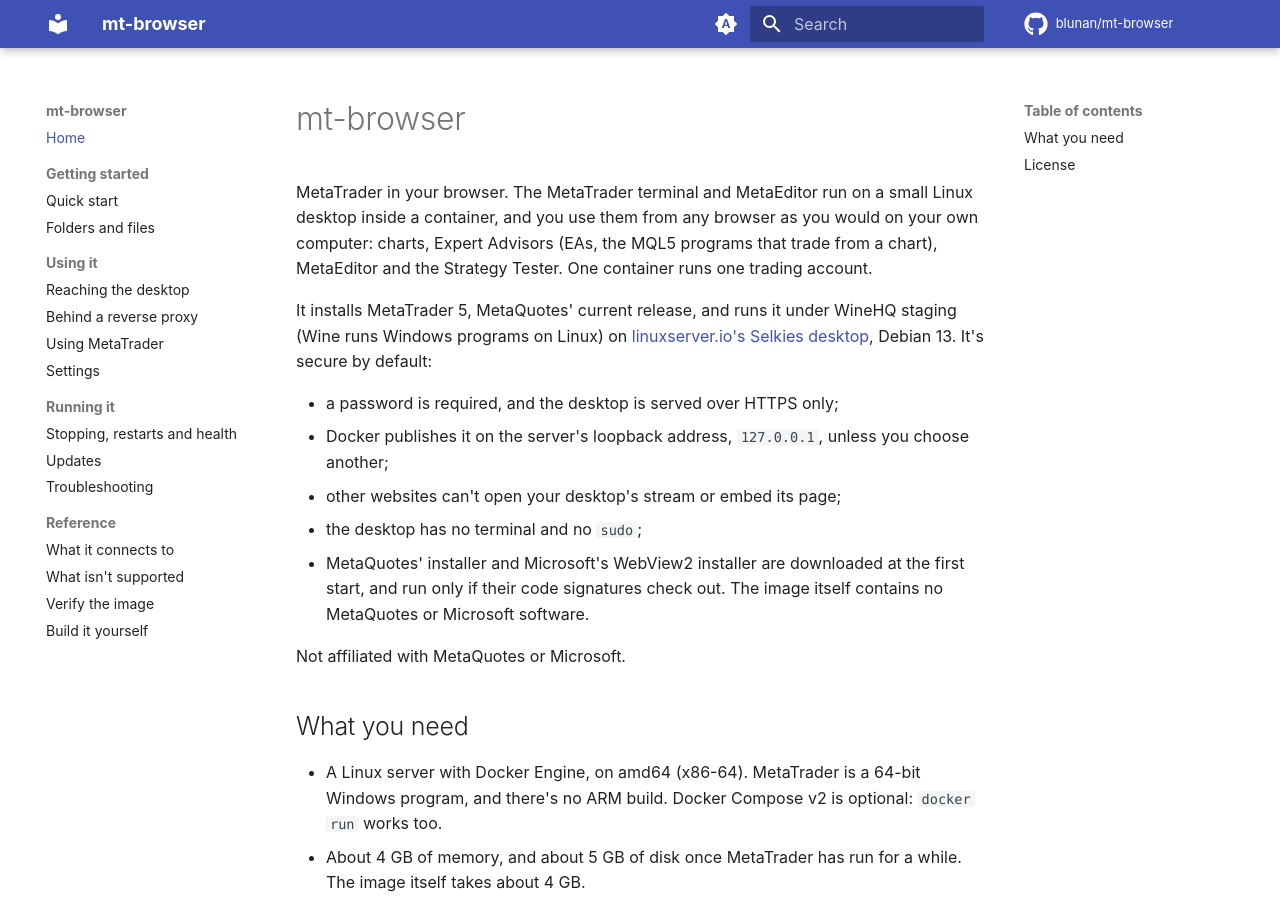
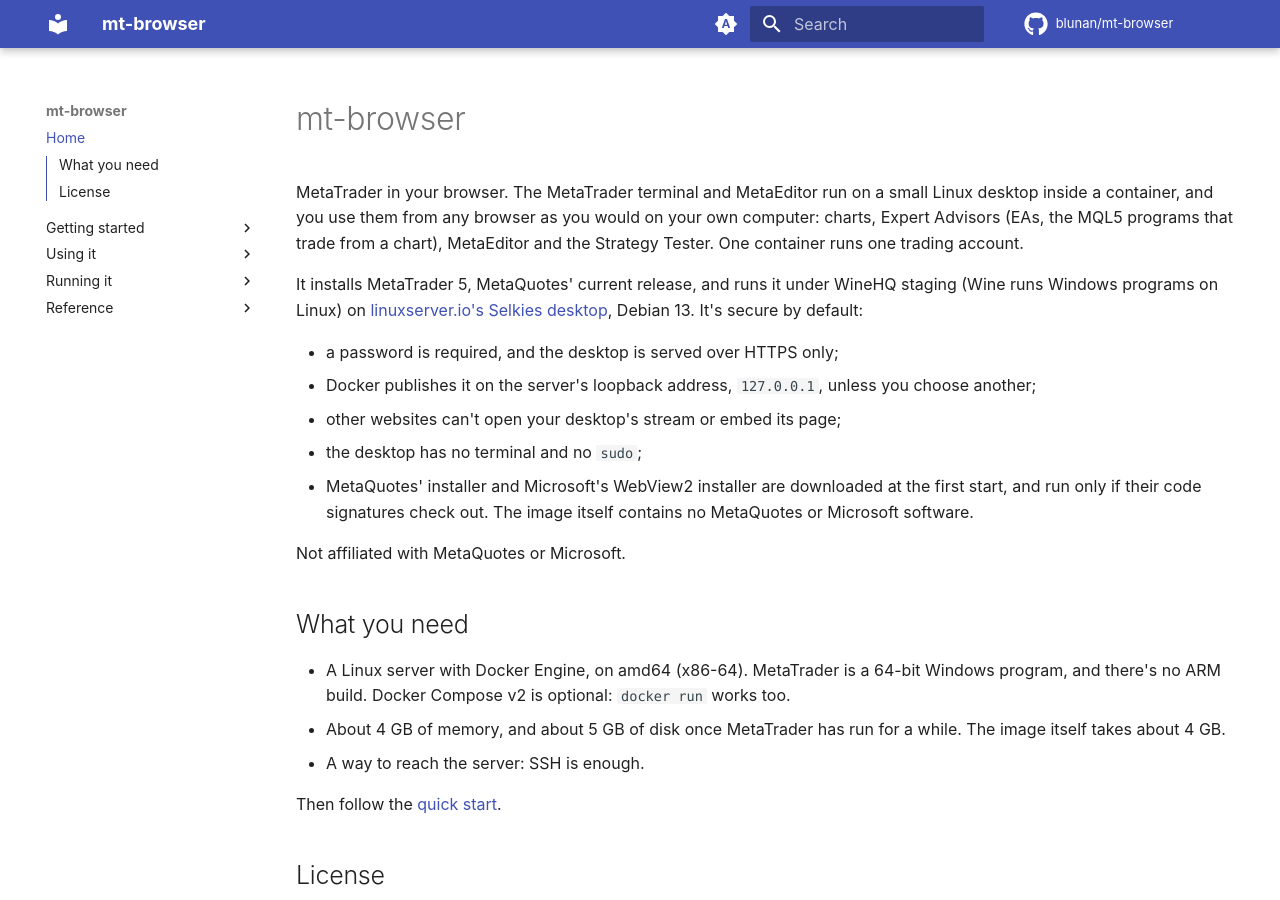
Before and after one commit to blunan/meta-trade-browser, an MkDocs documentation site: the page built from docs/index.md, in a window 1280 px wide and 900 px high. Built offline with MkDocs 1.6.1 and Material for MkDocs 9.7.7, drawn with Linux system fonts in a browser that asks for light colours; comment, search, counter and statistics services are not loaded.

Commit message:
Guide: one expandable table of contents on the left
The groups expand and collapse in place instead of being fixed headings,
and the open page's headings join the left tree (toc.integrate), so the
right-hand panel goes away. Below 1220 px the tree stays in Material's
menu, as before.

Co-Authored-By: Claude Opus 5.5 <noreply@anthropic.com>
Claude-Session: https://claude.ai/code/session_019QQTS56JPh8YK3Mnp6rhMa

```diff
--- a/mkdocs.yml
+++ b/mkdocs.yml
@@ -31,13 +31,13 @@ theme:
         icon: material/brightness-4
         name: Follow the system setting
   features:
-    - navigation.sections
     - navigation.top
     - navigation.footer
     - content.code.copy
     - content.tabs.link
     - search.highlight
     - toc.follow
+    - toc.integrate                            # the page's headings in the left tree, no right panel
 
 plugins:
   - search
```
